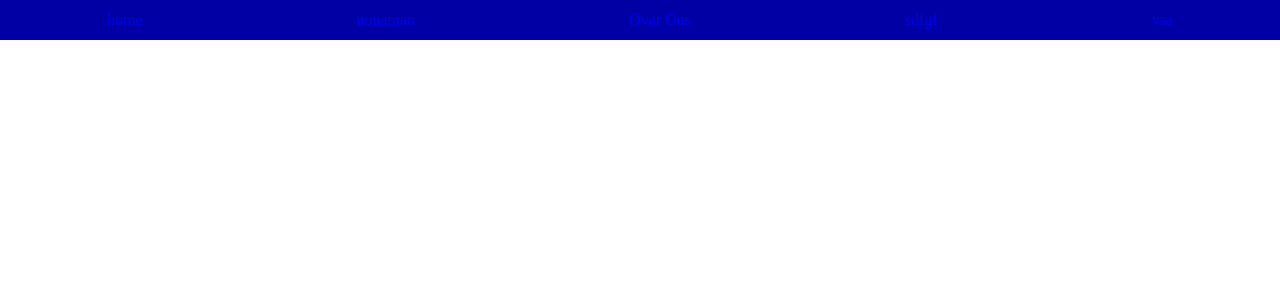
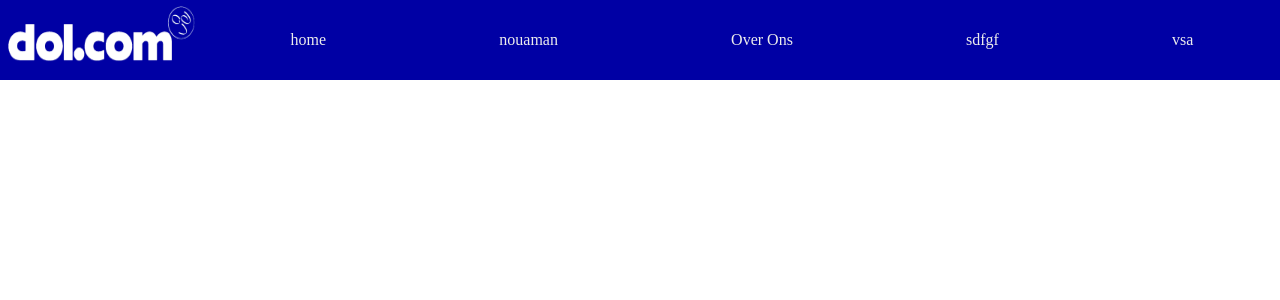
Before and after one commit to NouamanGuendoul/project-3, a PHP site: page /menu.html in a window 1280 px wide. Shown: the top 300 px of the page. Run offline with PHP 8.4, Linux system fonts and the light colour scheme.

Commit message:
fixed the navbar and added logo

```diff
--- a/webpage/menu.css
+++ b/webpage/menu.css
@@ -3,28 +3,35 @@
     padding: 0;
 }
 
-nav{
-    background-color: #0000a4;
-    height: 5vh;
-
+.nav-li{
+    list-style-type: none;
+    margin: 20px;
 }
-
-ul{
+.nav-li a{
+    text-decoration: none;
+    color: rgb(236, 236, 236);
+}
+#nav-list{
+    width: 100%;
     display: flex;
+    list-style-type: none;
     flex-direction: row;
     justify-content: space-around;
-    align-items: center;
-    height: 5vh;
-}
-
-li{
-    display: flex;
-    justify-content: center;
     align-self: center;
 }
-a{
-
-    text-decoration: none;
+#nav-logo{
+    list-style-type: none;
+}
+#logo-img{
+    /* width: 10vw; */
+    height: 7vh;
+    width: 15vw;
+    margin: 6px;
+}
+nav{
     display: flex;
-
+    background-color: #0000a4;
+    width: 100vw;
+    height: 10vh;
+    /* border-bottom: 10px rgb(15, 15, 167) solid; */
 }
--- a/webpage/menu.html
+++ b/webpage/menu.html
@@ -10,13 +10,13 @@
 <body>
 
     <nav>
-        <ul>
-            <li><a href="home.php">home</a></li>
-            <li><a href="nouaman.php">nouaman</a></li>
-            <li><a href="./medewerkers/medewerkers.php">Over Ons</a></li>
-            <li><a href="#">sdfgf</a></li>
-            <li><a href="#">vsa</a></li>
-
+        <img src="./img/dol.com-logo.png" alt="logo" id="logo-img">
+        <ul id="nav-list">
+            <li class="nav-li"><a href="home.php">home</a></li>
+            <li class="nav-li"><a href="nouaman.php">nouaman</a></li>
+            <li class="nav-li"><a href="./medewerkers/medewerkers.php">Over Ons</a></li>
+            <li class="nav-li"><a href="#">sdfgf</a></li>
+            <li class="nav-li"><a href="#">vsa</a></li>
         </ul>
 
     </nav>
```
Also changed, not shown: webpage/img/dol.com-logo.png (added), webpage/img/logo-placeholder.png (added).
